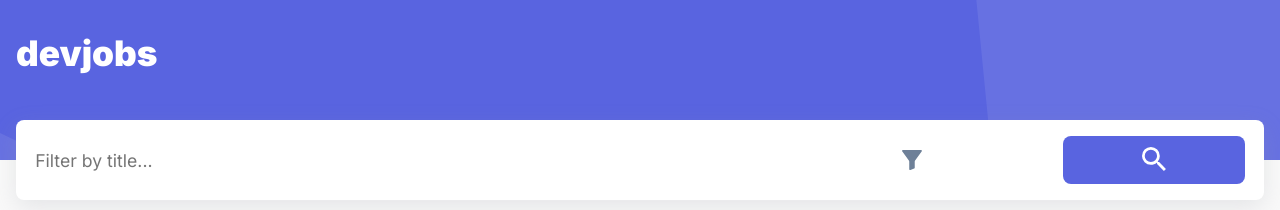
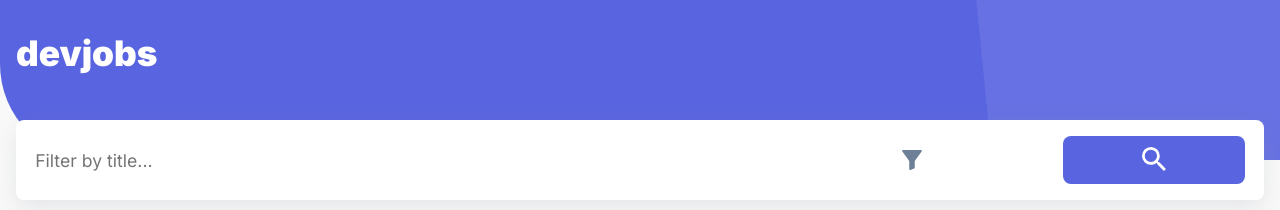
Before and after one commit to TiagoDiass/devjobs, a Next.js app: page / in a window 1280 px wide. Shown: the top 210 px of the page. Built offline with nearby package versions, Linux system fonts and the light colour scheme.

Commit message:
feat: add border radius on header's background

```diff
--- a/src/components/Header/Header.styles.ts
+++ b/src/components/Header/Header.styles.ts
@@ -8,6 +8,10 @@ export const HeaderContainer = styled.header`
   padding: 2rem 1rem;
   display: flex;
   justify-content: center;
+
+  @media (min-width: ${(p) => p.theme.mediaQueries.medium}) {
+    border-end-start-radius: 6rem;
+  }
 `;
 
 export const Logo = styled.h1`
```
